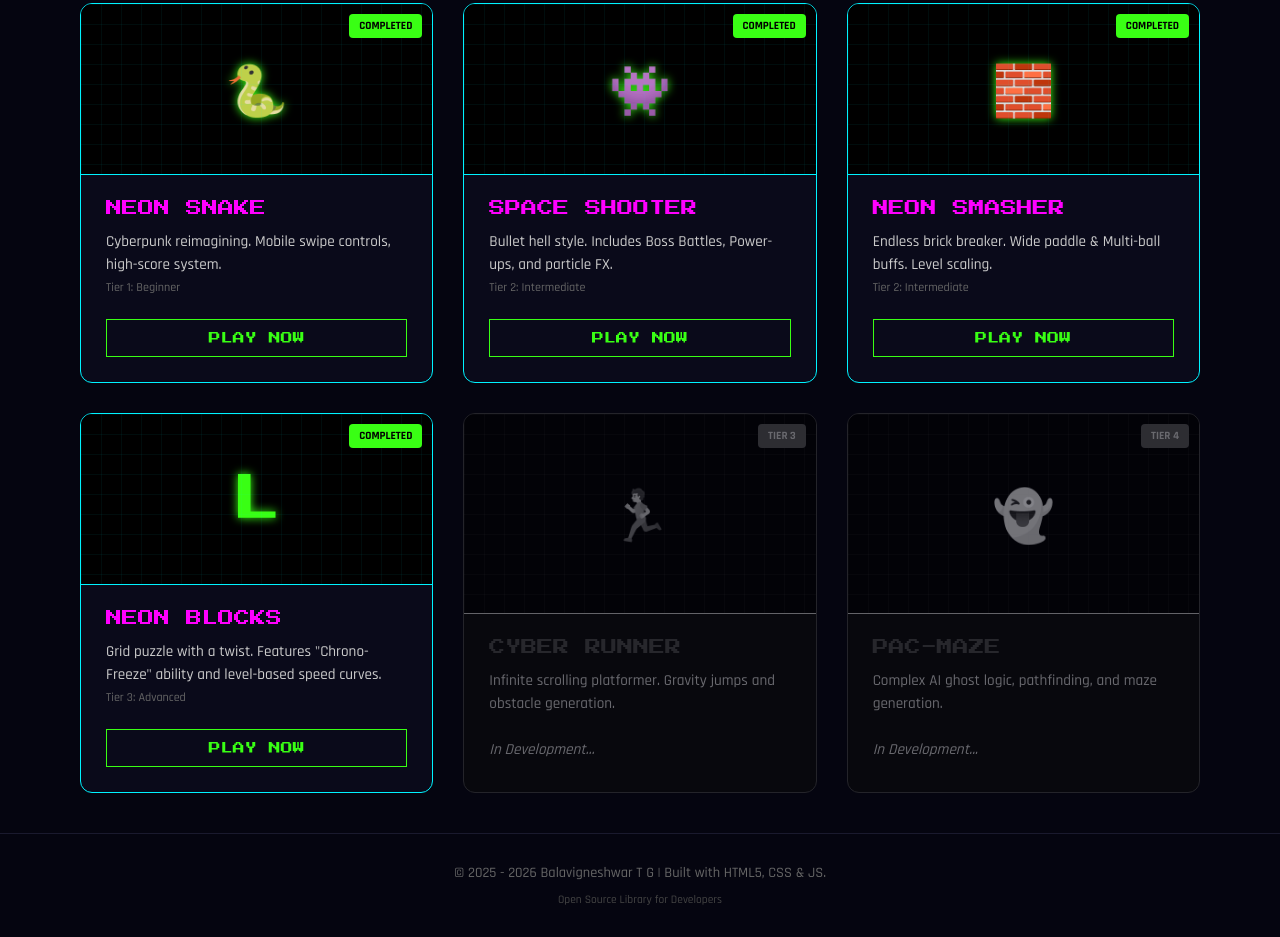
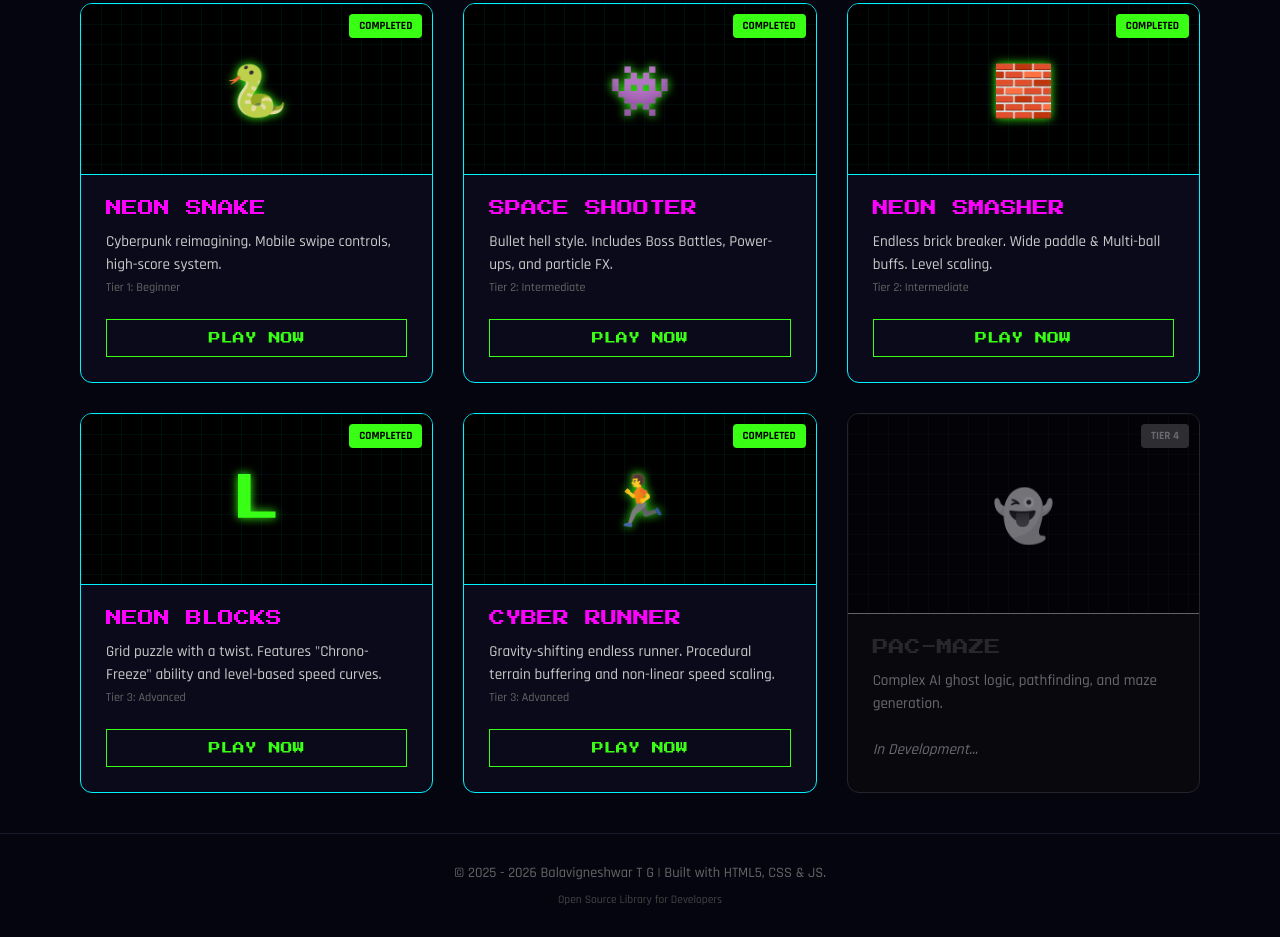
Before and after one commit to BALAVIGNESHWARTG/arcade-portfolio, a plain HTML site: page index.html in a window 1280 px wide. Shown: the part 633-1570 px from the top of the page. Drawn offline with Linux system fonts and the light colour scheme.

```diff
--- a/index.html
+++ b/index.html
@@ -407,18 +407,19 @@
             </div>
         </a>
 
-        <!-- UPCOMING: ENDLESS RUNNER -->
-        <div class="game-card coming-soon">
-            <span class="badge badge-dev">TIER 3</span>
-            <div class="card-image" style="color: #555; text-shadow: none;">🏃</div>
+        <!-- GAME 5: CYBER RUNNER -->
+        <a href="./infinite-runner/index.html" class="game-card">
+            <span class="badge badge-completed">COMPLETED</span>
+            <div class="card-image">🏃</div>
             <div class="card-content">
                 <div class="card-title">CYBER RUNNER</div>
                 <p class="card-desc">
-                    Infinite scrolling platformer. Gravity jumps and obstacle generation.
-                    <br><br><i>In Development...</i>
+                    Gravity-shifting endless runner. Procedural terrain buffering and non-linear speed scaling.
+                    <br><span style="color: #666; font-size: 0.8em;">Tier 3: Advanced</span>
                 </p>
+                <div class="play-btn">PLAY NOW</div>
             </div>
-        </div>
+        </a>
 
         <!-- UPCOMING: PAC-MAN -->
         <div class="game-card coming-soon">
```
